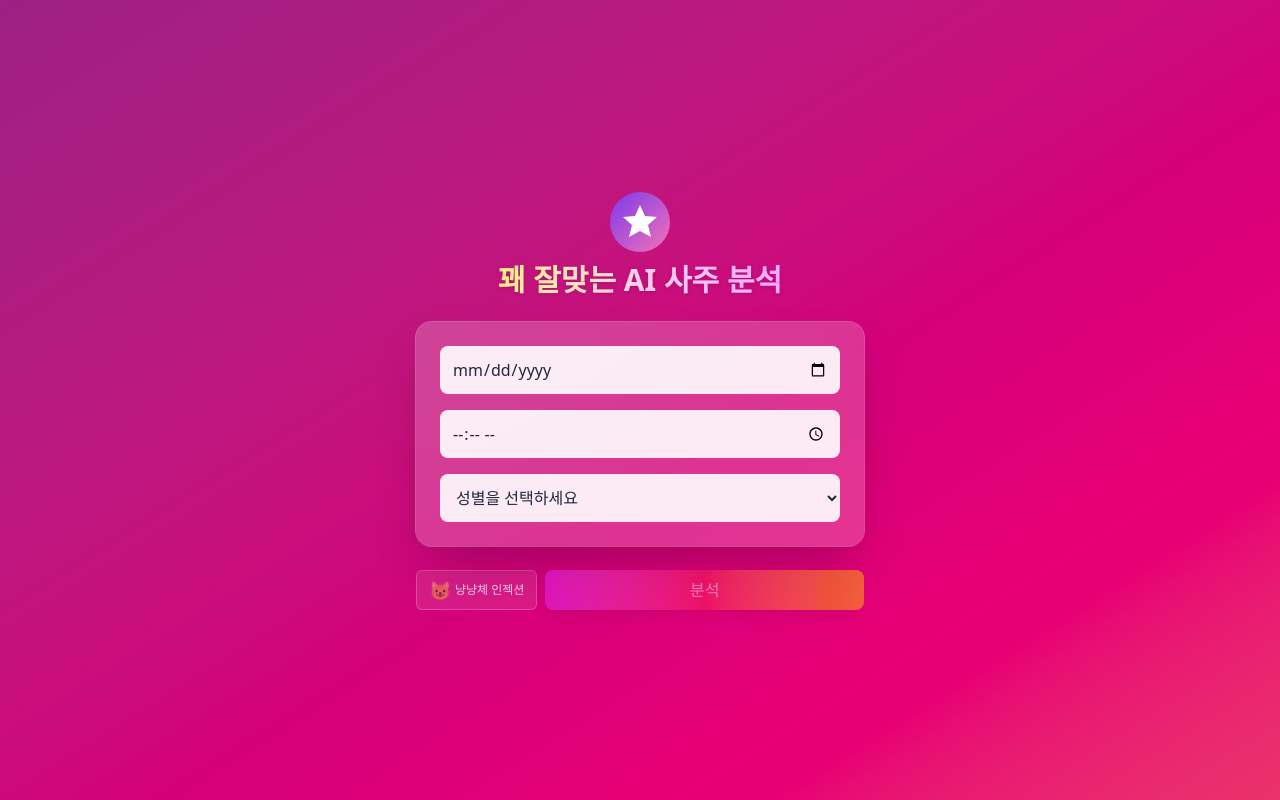
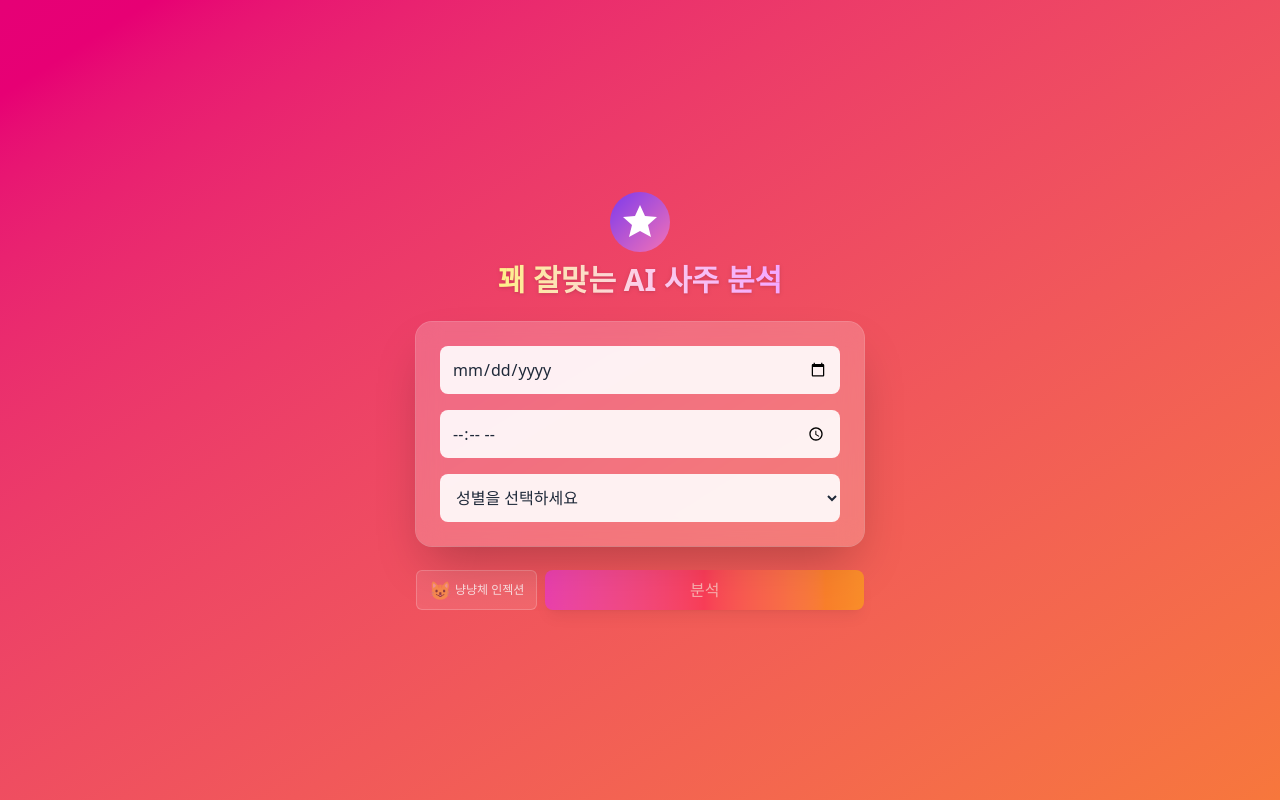
Before and after one commit to m00nlygreat/nextjs-boilerplate, a Next.js app: page / in a window 1280 px wide. Built offline with nearby package versions, Linux system fonts and the light colour scheme.

Commit message:
chore: slow gradient animation

```diff
--- a/app/globals.css
+++ b/app/globals.css
@@ -30,7 +30,7 @@ body::before {
   @apply absolute inset-0 bg-gradient-to-br from-pink-900 via-rose-900 via-purple-800 via-amber-700 to-yellow-600 opacity-0 transition-opacity duration-700 pointer-events-none;
   z-index: -1;
   background-size: 300% 300%;
-  animation: gradient 4s linear infinite;
+  animation: gradient 6.4s linear infinite;
 }
 
 body.cat-mode-bg::before {
@@ -57,7 +57,7 @@ body.cat-mode-bg::before {
 
 .animate-gradient {
   background-size: 300% 300%;
-  animation: gradient 8s linear infinite;
+  animation: gradient 12.8s linear infinite;
 }
 
 
```
